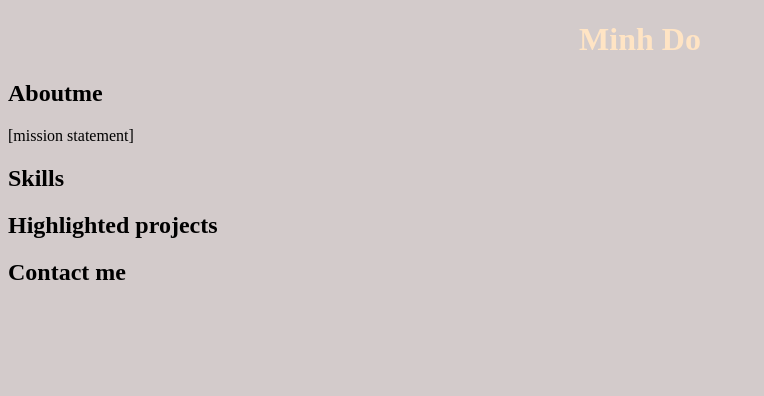
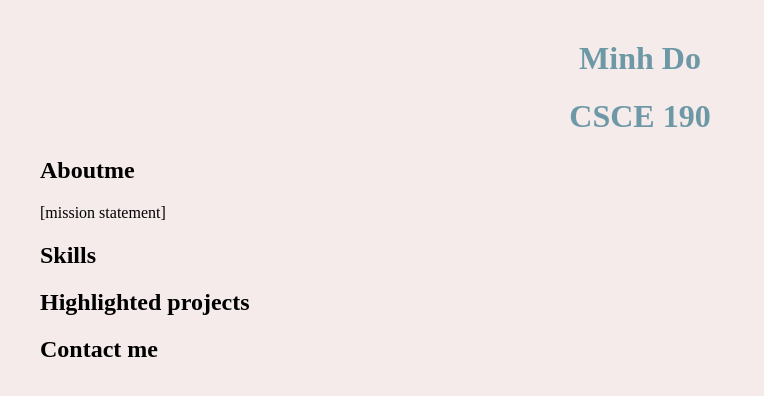
Before and after one commit to MinhQD2001/MinhQD2001.github.io, a plain HTML site: page index.html in a window 1280 px wide. Shown: the whole page, without its empty margins (0-764 px from the left). Drawn offline with Linux system fonts and the light colour scheme.

Commit message:
update color

```diff
--- a/index.html
+++ b/index.html
@@ -6,6 +6,7 @@
     </head>
     <body>
         <h1>Minh Do</h1>
+        <h1>CSCE 190</h1>
         <div class="about">
             <h2>Aboutme</h2>
             <p>[mission statement]</p>
--- a/styles.css
+++ b/styles.css
@@ -1,8 +1,9 @@
 body {
-    background: rgb(211, 203, 203);
+    background: rgb(245, 235, 235);
     font-family: 'Times New Roman', Times, serif;
+    margin: 40px;
 }
 h1 {
-    color: bisque;
+    color: rgb(108, 153, 165);
     text-align: center;
 }
```
